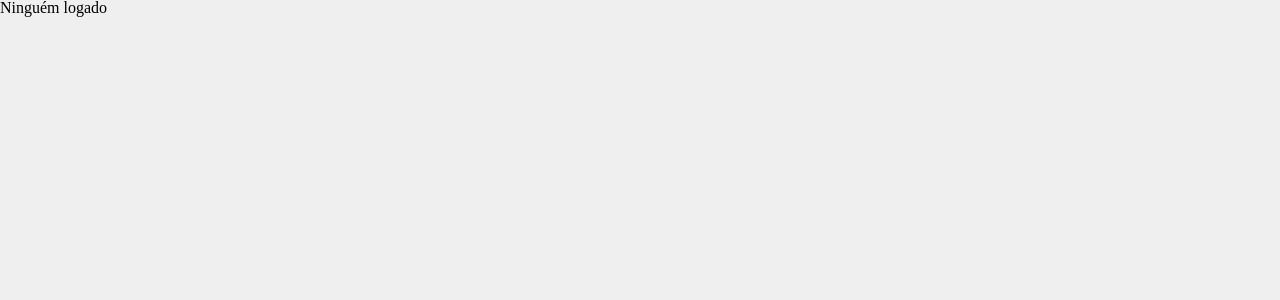
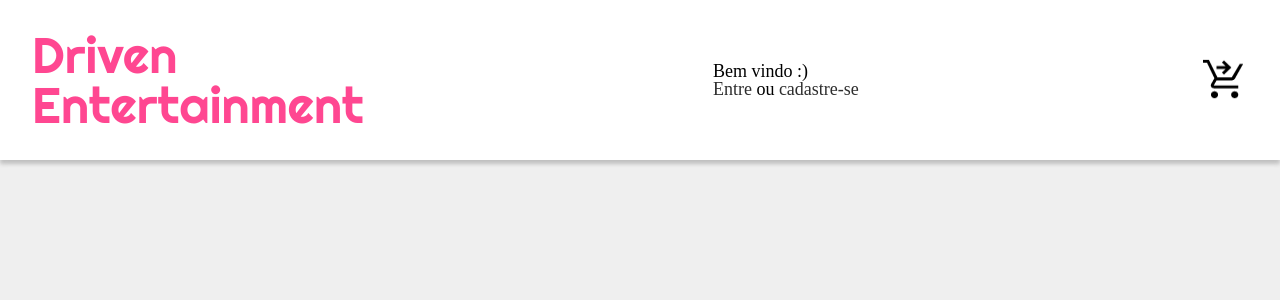
Before and after one commit to eldskald/projeto14-driven-entertainment-front, a React (Create React App) app: page / in a window 1280 px wide. Shown: the top 300 px of the page. Built offline with nearby package versions, Linux system fonts and the light colour scheme; no server answers.

Commit message:
Add a header to home page

```diff
--- /dev/null
+++ b/src/assets/styles/HeaderStyle.js
@@ -0,0 +1,48 @@
+import styled from "styled-components";
+
+const HeaderStyle = styled.div`
+    position: absolute;
+    width: 100%;
+    height: 160px;
+    top: 0px;
+    left: 0px;
+
+    padding: 0px 32px;
+    display: flex;
+    align-items: center;
+    justify-content:space-between;
+
+    background-color: var(--brightcolor);
+    box-shadow: 0px 4px 4px #c0c0c0;
+    cursor: pointer;
+
+    font-size: 18px;
+
+    > p {
+        font-family: var(--displayfont);
+        font-size: 50px;
+        color: var(--maincolor);
+
+    }
+    > div > ion-icon, > ion-icon{
+        font-size:46px;
+    }
+
+    @media(max-width: 660px) {
+        font-size: 15px;
+        height: 100px;
+        >p{
+        font-size: 20px;
+        }
+        > div  ion-icon, > ion-icon{
+        font-size:30px;
+        }
+        > a > img{
+            height:30px;
+            width:32px;
+        }
+    }
+
+`;
+
+export default HeaderStyle;
--- a/src/components/App.js
+++ b/src/components/App.js
@@ -5,6 +5,7 @@
 import Home from './Home';
 import Login from './Login';
 import SignUp from './SignUp';
+import Chart from './Chart';
 
 function App() {
 
@@ -24,6 +25,7 @@
                     <Route path='/' element={<Home />} />
                     <Route path='/login' element={<Login />} />
                     <Route path='/sign-up' element={<SignUp />} />
+                    <Route path='/chart' element={<Chart />} />
                 </Routes>
             </BrowserRouter>
         </UserContext.Provider>
--- /dev/null
+++ b/src/components/Chart.js
@@ -0,0 +1,3 @@
+export default function Chart (){
+    return (<h1>HELLO WORLD!</h1>)
+}
--- /dev/null
+++ b/src/components/Header.js
@@ -0,0 +1,47 @@
+import { useNavigate, Link } from 'react-router-dom';
+import styled from 'styled-components';
+import HeaderStyle from "../assets/styles/HeaderStyle.js";
+import chart from "../assets/images/chart.png";
+
+
+
+export default function Header({children, isLogin}){
+    const navigate=useNavigate();
+    return (
+        <HeaderStyle>
+           <p onClick={()=>navigate('/')}>Driven<br/>Entertainment</p>
+           <User>
+           <ion-icon name="person-circle-outline"></ion-icon>
+           {children}
+           </User>
+           <Link to={'/chart'}> <Chart src={chart}/> </Link>
+           <Logout isLogin={isLogin}>
+            <ion-icon  name="log-out-outline"></ion-icon>
+           </Logout>
+
+        </HeaderStyle>
+    );
+}
+
+const Chart=styled.img`
+    width: 48px;
+    height: 46px;
+`;
+
+const User=styled.div`
+    display:flex;
+    justify-content:center;
+    align-items:center;
+
+    > ion-icon{
+        margin-right:0.5rem;
+    }
+`;
+
+const Logout=styled.div`
+    display:${props=>props.isLogin ? 'flex': 'none' };
+    > ion-icon {
+        font-size:46px;
+    }
+
+`;
--- a/src/components/Home.js
+++ b/src/components/Home.js
@@ -1,11 +1,42 @@
 import { useContext } from 'react';
+import { Link } from 'react-router-dom';
+import styled from 'styled-components';
 import UserContext from '../shared/userContext';
+import Header from './Header.js';
 
 function Home() {
     const { username } = useContext(UserContext);
+
+
+
     return (
-        <>{ username ? `Bom dia ${username}!` : 'Ninguém logado'}</>
+
+            <Header isLogin={Boolean(username)}>
+                { username ? `Bom dia ${username}!` :
+                 <AuthLegend>
+                    <p>Bem vindo :)
+                        <br/>
+                        <Link to={'/login'}>{'Entre'}</Link> ou <Link to={'/sign-up'}>{'cadastre-se'}</Link>
+                    </p>
+                 </AuthLegend>  }
+            </Header>
+
+
     );
 }
 
+const AuthLegend = styled.div `
+display:flex;
+align-items:center;
+justify-content:center;
+height:100%;
+> p a{
+    text-decoration:none;
+    color:var(--darkcolor);
+}
+>br{
+    height:10%;
+}
+`
+
 export default Home;
--- a/src/components/Login.js
+++ b/src/components/Login.js
@@ -5,6 +5,7 @@
 import { ThreeDots } from 'react-loader-spinner';
 import UserContext from '../shared/userContext';
 import { saveSession } from '../shared/loginPermanence';
+import HeaderStyle from '../assets/styles/HeaderStyle.js';
 
 const API_URL = process.env.REACT_APP_API_URL;
 
@@ -58,9 +59,9 @@
 
     return (
         <>
-            <Header onClick={() => navigate('/')}>
+            <HeaderStyle onClick={() => navigate('/')}>
                 <p>Driven<br/>Entertainment</p>
-            </Header>
+            </HeaderStyle>
             <Container>
                 <Title>Login</Title>
                 <Form onSubmit={handleSubmit}>
@@ -89,28 +90,6 @@
 
     );
 }
-
-const Header = styled.div`
-    position: absolute;
-    width: 100%;
-    height: 160px;
-    top: 0px;
-    left: 0px;
-
-    padding: 0px 32px;
-    display: flex;
-    align-items: center;
-
-    background-color: var(--brightcolor);
-    box-shadow: 0px 4px 4px #c0c0c0;
-    cursor: pointer;
-
-    > p {
-        font-family: var(--displayfont);
-        font-size: 50px;
-        color: var(--maincolor);
-    }
-`;
 
 const Container = styled.div`
     width: 1000px;
--- a/src/components/SignUp.js
+++ b/src/components/SignUp.js
@@ -3,6 +3,8 @@
 import axios from 'axios';
 import styled from 'styled-components';
 import { ThreeDots } from 'react-loader-spinner';
+
+import HeaderStyle from '../assets/styles/HeaderStyle.js';
 
 const API_URL = process.env.REACT_APP_API_URL;
 
@@ -58,9 +60,9 @@
 
     return (
         <>
-            <Header onClick={() => navigate('/')}>
+            <HeaderStyle onClick={() => navigate('/')}>
                 <p>Driven<br/>Entertainment</p>
-            </Header>
+            </HeaderStyle>
             <Container>
                 <Title>Sign Up</Title>
                 <Form onSubmit={handleSubmit}>
@@ -103,28 +105,6 @@
 
     );
 }
-
-const Header = styled.div`
-    position: absolute;
-    width: 100%;
-    height: 160px;
-    top: 0px;
-    left: 0px;
-
-    padding: 0px 32px;
-    display: flex;
-    align-items: center;
-
-    background-color: var(--brightcolor);
-    box-shadow: 0px 4px 4px #c0c0c0;
-    cursor: pointer;
-
-    > p {
-        font-family: var(--displayfont);
-        font-size: 50px;
-        color: var(--maincolor);
-    }
-`;
 
 const Container = styled.div`
     width: 1000px;
```
Also changed, not shown: src/assets/images/chart.png (added).
